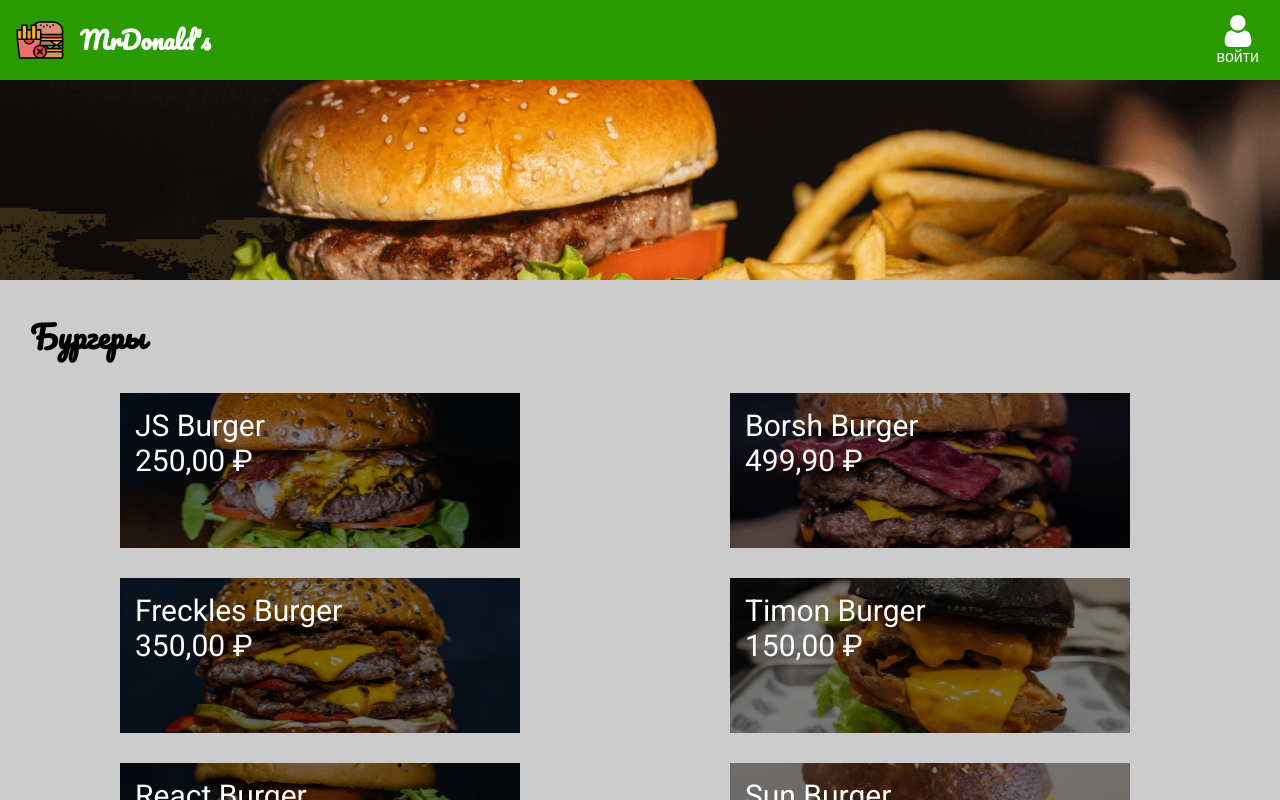
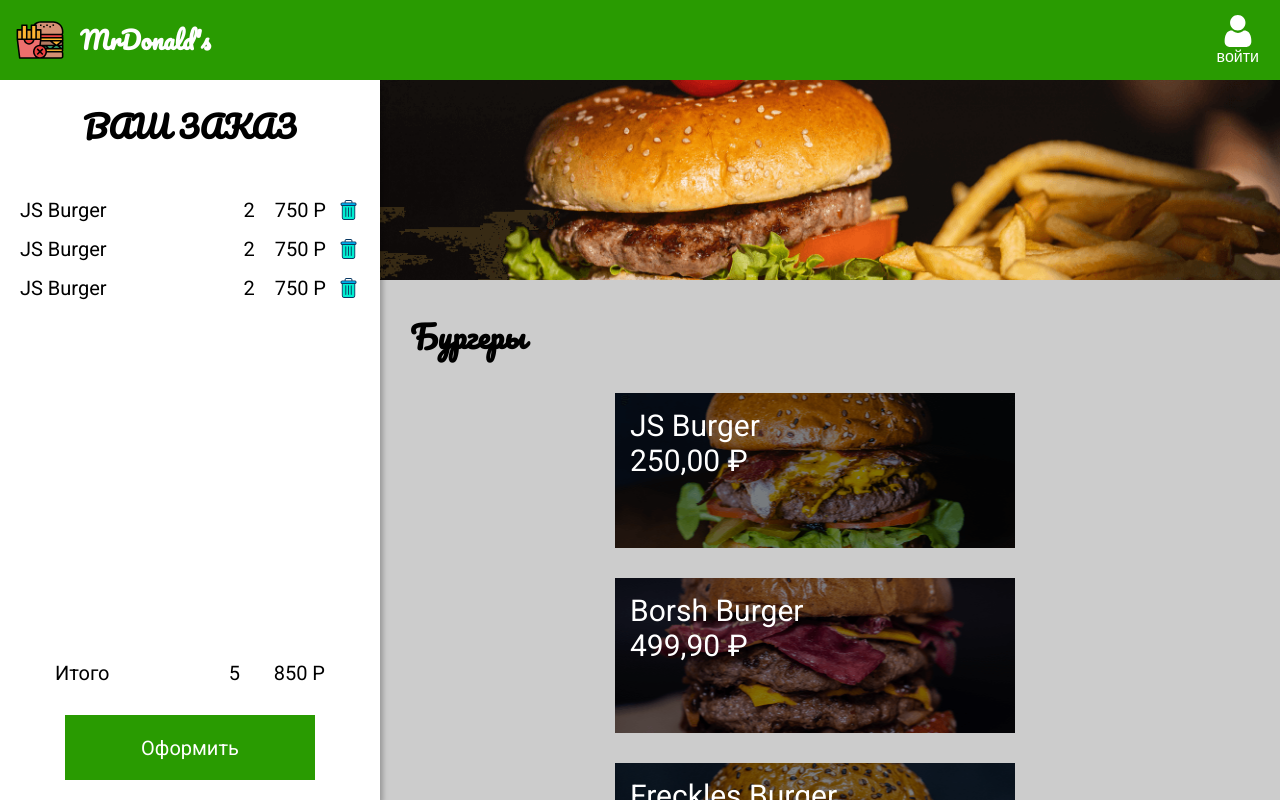
Before and after one commit to etozhenerk/mrdonalds, a React (Create React App) app: page / in a window 1280 px wide. Shown: the top 800 px of the page. Built offline with nearby package versions, Linux system fonts and the light colour scheme.

Commit message:
Создан компонент меню

```diff
--- a/src/App.js
+++ b/src/App.js
@@ -3,6 +3,7 @@ import { NavBar } from "./Components/NavBar";
 import { Menu } from "./Components/Menu";
 import { GlobalStyle } from "./Components/GlobalStyle";
 import { ModalItem } from "./Components/ModalItem";
+import { Order } from "./Components/Order";
 
 
 
@@ -14,6 +15,7 @@ function App() {
     <>
       <GlobalStyle />
       <NavBar />
+      <Order/>
       <Menu setOpenItem={setOpenItem}/>
       <ModalItem openItem={openItem} setOpenItem={setOpenItem}/>
     </>
--- a/src/Components/Button.js
+++ /dev/null
@@ -1,13 +0,0 @@
-import React from "react";
-import styled from "styled-components";
-
-export const Button = styled.button`
-  align-self: center;
-  background-color: green;
-  padding: 30px 70px;
-  color: #ffffff;
-  font-size: 14px;
-  cursor: pointer;
-  border: none;
-  margin-top: 50px;
-`;
--- /dev/null
+++ b/src/Components/ButtonCheckout.js
@@ -0,0 +1,21 @@
+import styled from "styled-components";
+
+export const ButtonCheckout = styled.button`
+  display: block;
+  margin: 0 auto;
+  width: 250px;
+  height: 65px;
+  font-size: inherit;
+  font-family: inherit;
+  background-color: #299b01;
+  color: #ffffff;
+  border-color: transparent;
+  cursor: pointer;
+  transition-property: color, backgorund-color, border-color;
+  transition-duration: 0.3s;
+  &:hover {
+    background-color: #ffffff;
+    color: #299b01;
+    border-color: #299b01;
+  }
+`;
--- a/src/Components/Menu.js
+++ b/src/Components/Menu.js
@@ -7,6 +7,7 @@ import { Banner } from "./Banner";
 const MenuStyled = styled.main`
   background-color: #ccc;
   margin-top: 80px;
+  margin-left: 380px;
 `;
 
 const SectionMenu = styled.section`
--- a/src/Components/ModalItem.js
+++ b/src/Components/ModalItem.js
@@ -1,6 +1,6 @@
 import React from "react";
 import styled from "styled-components";
-import { Button } from "./Button";
+import { ButtonCheckout } from "./ButtonCheckout";
 
 const Overlay = styled.div`
   position: fixed;
@@ -28,12 +28,22 @@ const Banner = styled.div`
   background-image: url(${({ img }) => img});
   background-position: center;
   background-size: cover;
-  margin-bottom: 20px;
 `;
 
-const ModalDescr = styled.div`
+const Content = styled.section`
   display: flex;
-  justify-content: space-around;
+  flex-direction: column;
+  justify-content: space-between;
+  height: calc(100% - 200px);
+  padding: 30px;
+`;
+
+const HeaderContent = styled.div`
+  display: flex;
+  justify-content: space-between;
+  font-size: 24px;
+  font-weight: 700;
+  font-family: "Pacifico", cursive;
 `;
 
 export const ModalItem = ({ openItem, setOpenItem }) => {
@@ -48,16 +58,18 @@ export const ModalItem = ({ openItem, setOpenItem }) => {
     <Overlay id="overlay" onClick={closeModal}>
       <Modal>
         <Banner img={openItem.img} />
-        <ModalDescr>
-          <h2>{openItem.name}</h2>
-          <h2>
-            {openItem.price.toLocaleString("ru-Ru", {
-              style: "currency",
-              currency: "RUB",
-            })}
-          </h2>
-        </ModalDescr>
-        <Button>Добавить</Button>
+        <Content>
+          <HeaderContent>
+            <div>{openItem.name}</div>
+            <div>
+              {openItem.price.toLocaleString("ru-Ru", {
+                style: "currency",
+                currency: "RUB",
+              })}
+            </div>
+          </HeaderContent>
+          <ButtonCheckout>Добавить</ButtonCheckout>
+        </Content>
       </Modal>
     </Overlay>
   );
--- /dev/null
+++ b/src/Components/Order.js
@@ -0,0 +1,63 @@
+import React from "react";
+import styled from "styled-components";
+import { ButtonCheckout } from "./ButtonCheckout";
+import { OrderListItem } from "./OrderListItem";
+
+const OrderStyled = styled.section`
+  position: fixed;
+  display: flex;
+  flex-direction: column;
+  top: 80px;
+  left: 0;
+  background: #ffffff;
+  min-width: 380px;
+  height: calc(100% - 80px);
+  box-shadow: 3px 4px 5px rgba(0, 0, 0, 0.25);
+  padding: 20px;
+`;
+
+const OrderTitle = styled.h2`
+  text-align: center;
+  margin-bottom: 30px;
+`;
+
+const OrderContent = styled.div`
+  flex-grow: 1;
+`;
+
+const OrderList = styled.ul``;
+
+const Total = styled.div`
+  display: flex;
+  margin: 0 35px 30px 35px;
+  & span:first-child {
+    flex-grow: 1;
+  }
+`;
+
+const TotalPrice = styled.span`
+  text-align: right;
+  min-width: 65px;
+  margin-left: 20px;
+`;
+
+export const Order = () => {
+  return (
+    <OrderStyled>
+      <OrderTitle>ВАШ ЗАКАЗ</OrderTitle>
+      <OrderContent>
+        <OrderList>
+          <OrderListItem/>
+          <OrderListItem/>
+          <OrderListItem/>
+        </OrderList>
+      </OrderContent>
+      <Total>
+        <span>Итого</span>
+        <span>5</span>
+        <TotalPrice>850 Р</TotalPrice>
+      </Total>
+      <ButtonCheckout>Оформить</ButtonCheckout>
+    </OrderStyled>
+  );
+};
--- /dev/null
+++ b/src/Components/OrderListItem.js
@@ -0,0 +1,41 @@
+import React from "react";
+import styled from "styled-components";
+import trashImg from "../image/trash.svg";
+
+const OrderItemStyled = styled.li`
+  display: flex;
+  margin: 15px 0;
+
+`;
+
+const ItemName = styled.span`
+  flex-grow: 1;
+`;
+
+const ItemPrice = styled.span`
+  margin-left: 20px;
+  margin-right: 10px;
+  min-widht: 65px;
+  text-align: right;
+`;
+
+const TrashButton = styled.button`
+  width: 24px;
+  height: 24px;
+  border-color: transparent;
+  background-color: transparent;
+  background-image: url(${trashImg});
+  background-position: center;
+  background-size: cover;
+  background-repeat: no-repeat;
+  cursor: poiner;
+`;
+
+export const OrderListItem = () => (
+  <OrderItemStyled>
+    <ItemName>JS Burger</ItemName>
+    <span>2</span>
+    <ItemPrice>750 Р</ItemPrice>
+    <TrashButton/>
+  </OrderItemStyled>
+)
```
Also changed, not shown: src/image/trash.svg (added), 1 other file (tests, documents, lock files or other folders).
